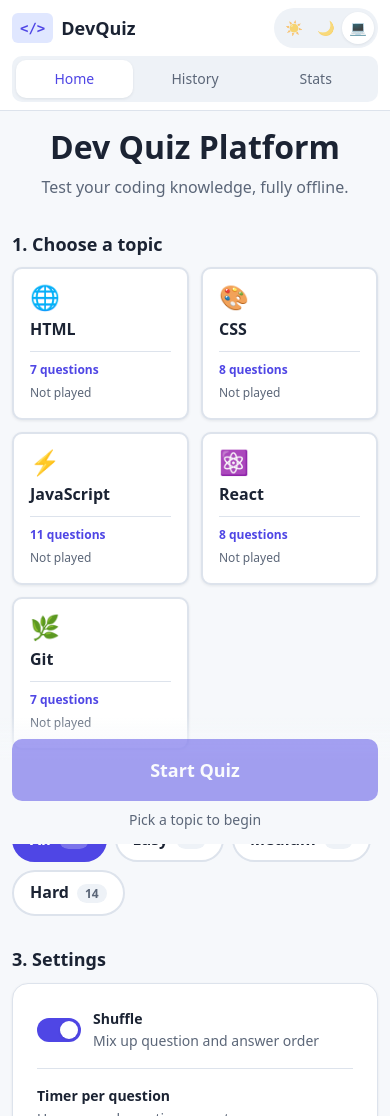
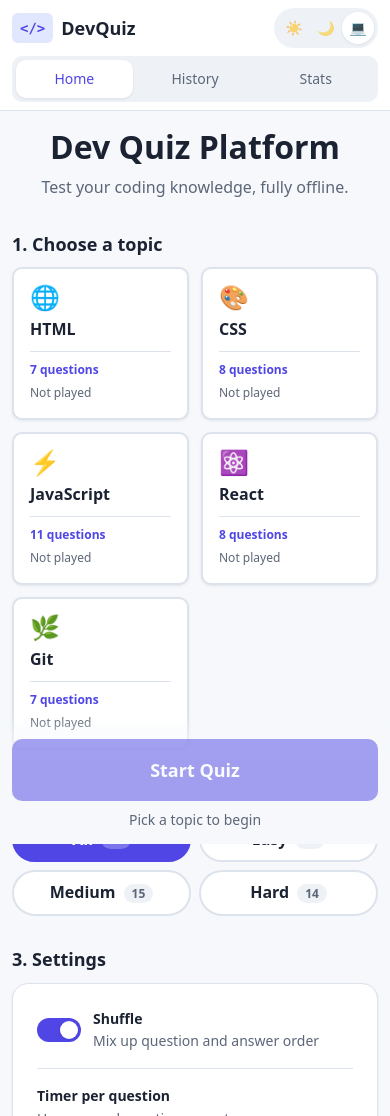
Before and after one commit to sieve-dev-sudo/dev-quiz-platform, a React (Vite) app: page / in a window 390 px wide. Shown: the top 1116 px of the page. Built offline with nearby package versions, Linux system fonts and the light colour scheme.

Commit message:
style: use 2 by 2 difficulty grid on small phones

```diff
--- a/src/components/DifficultySelector.css
+++ b/src/components/DifficultySelector.css
@@ -7,7 +7,9 @@
 .difficulty-option {
   display: inline-flex;
   align-items: center;
+  justify-content: center;
   gap: var(--space-2);
+  min-height: 44px;
   padding: var(--space-2) var(--space-4);
   border: 2px solid var(--color-border);
   border-radius: var(--radius-full);
@@ -39,3 +41,11 @@
   background-color: rgba(255, 255, 255, 0.25);
   color: inherit;
 }
+
+/* Small phones: 2 by 2 grid */
+@media (max-width: 480px) {
+  .difficulty-selector {
+    display: grid;
+    grid-template-columns: repeat(2, minmax(0, 1fr));
+  }
+}
```
